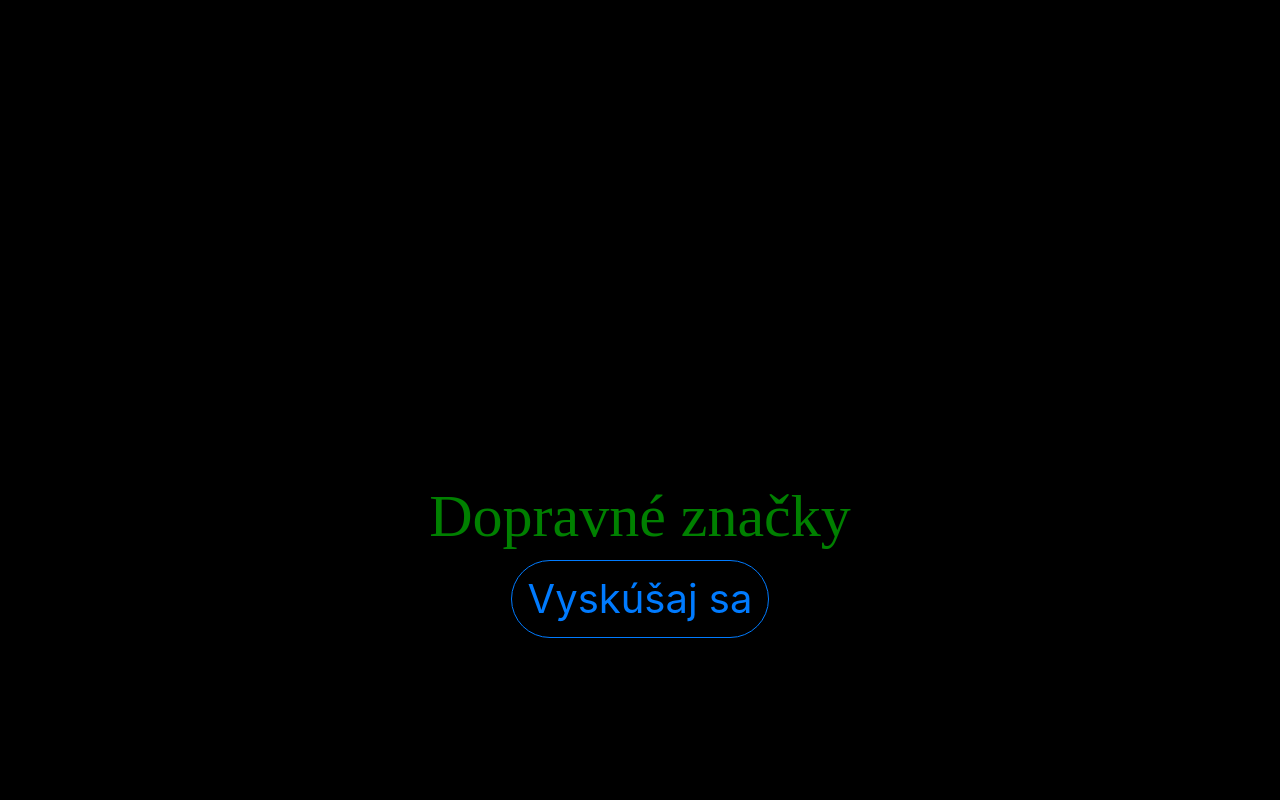
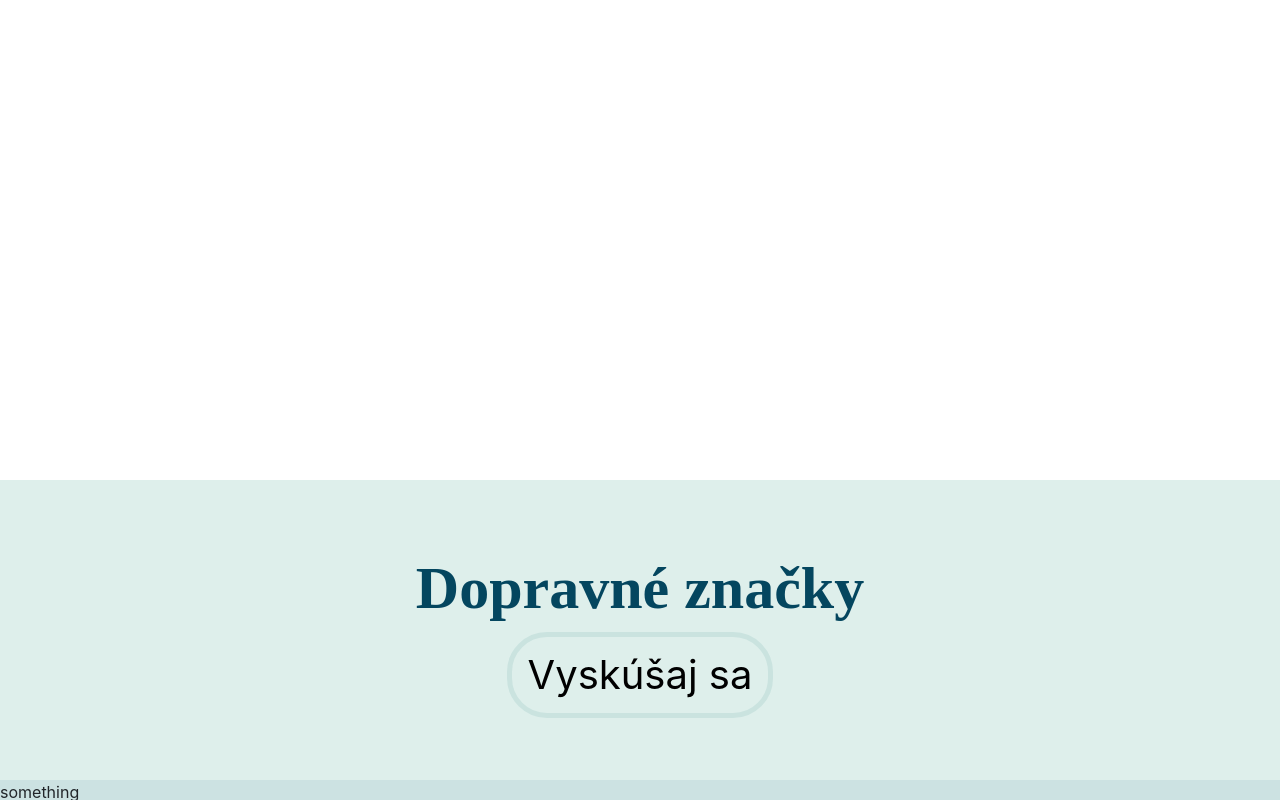
Before and after one commit to Cupprum/ROAD_SIGNS, a Django app: page / in a window 1280 px wide. Run offline with Django 3.2, Linux system fonts and the light colour scheme; some libraries are stand-ins or nearby versions.

Commit message:
css finally works, i played with welcome_page.html

```diff
--- a/project/app_signs/static/app_signs/style.css
+++ b/project/app_signs/static/app_signs/style.css
@@ -1,9 +1,30 @@
-h1 {
+h1.main_text {
     font-family: "Times New Roman", Times, serif;
     font-size: 60px;
-    color: green;
+    color: #04465f;
+    font-weight: bold;
 }
 
-body {
-    background-color: black;
+div.top {
+    background-color: white;
+    height: 60%;
 }
+
+div.middle {
+    background-color: #22947a26;
+    height: 37.5%;
+}
+
+div.bottom {
+    height: 2.5%;
+    position: absolute;
+    bottom: 0;
+    background-color: #2481823b;
+    width: 100%;
+}
+
+button.btn-my-css {
+    border-width: thick;
+    border-color: #2481821c;
+    color: black;
+}
--- a/project/app_signs/templates/app_signs/welcome_page.html
+++ b/project/app_signs/templates/app_signs/welcome_page.html
@@ -7,12 +7,18 @@
 </head>
 <body>
     <form action="/" method = "post">{% csrf_token %}
-        <div style="height: 60%"></div>
-        <div class="container text-center">
-            <div class="col-lg-12">
-                <h1>Dopravné značky</h1>
-                <button type="submit" name="start_test" class="btn btn-outline-primary btn-lg" style="border-radius: 40px; font-size: 40px;">Vyskúšaj sa</button>
+        <div class="top"></div>
+        <div class="middle">
+            <div class="container text-center col-lg-12">
+                <br><br><br>
+                <h1 class="main_text">Dopravné značky</h1>
+                <button type="submit" name="start_test" class="btn btn-outline-primary btn-lg btn-my-css" style="border-radius: 40px; font-size: 40px;">Vyskúšaj sa</button>
             </div>
         </div>
+        <footer>
+            <div class="bottom">
+                <p>something</p>
+            </div>
+        </footer>
     </form>
 </body>
```
